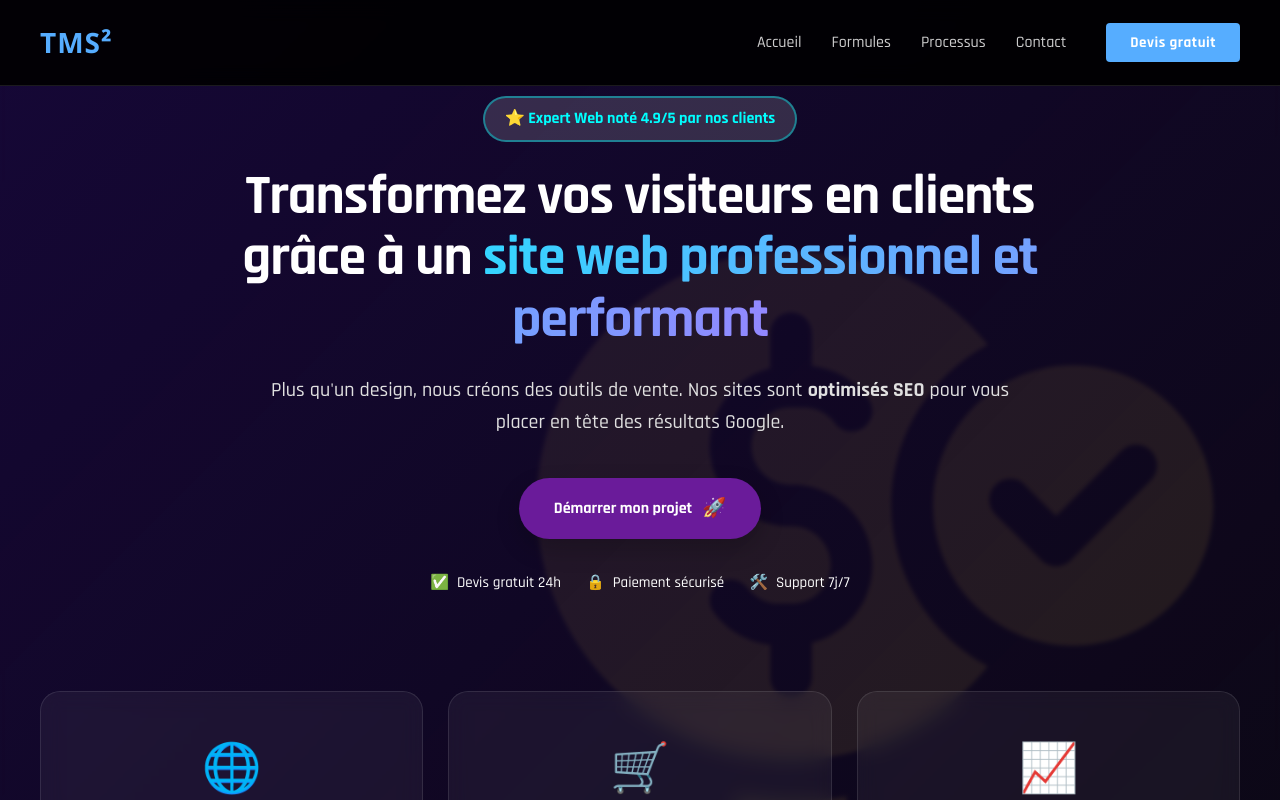
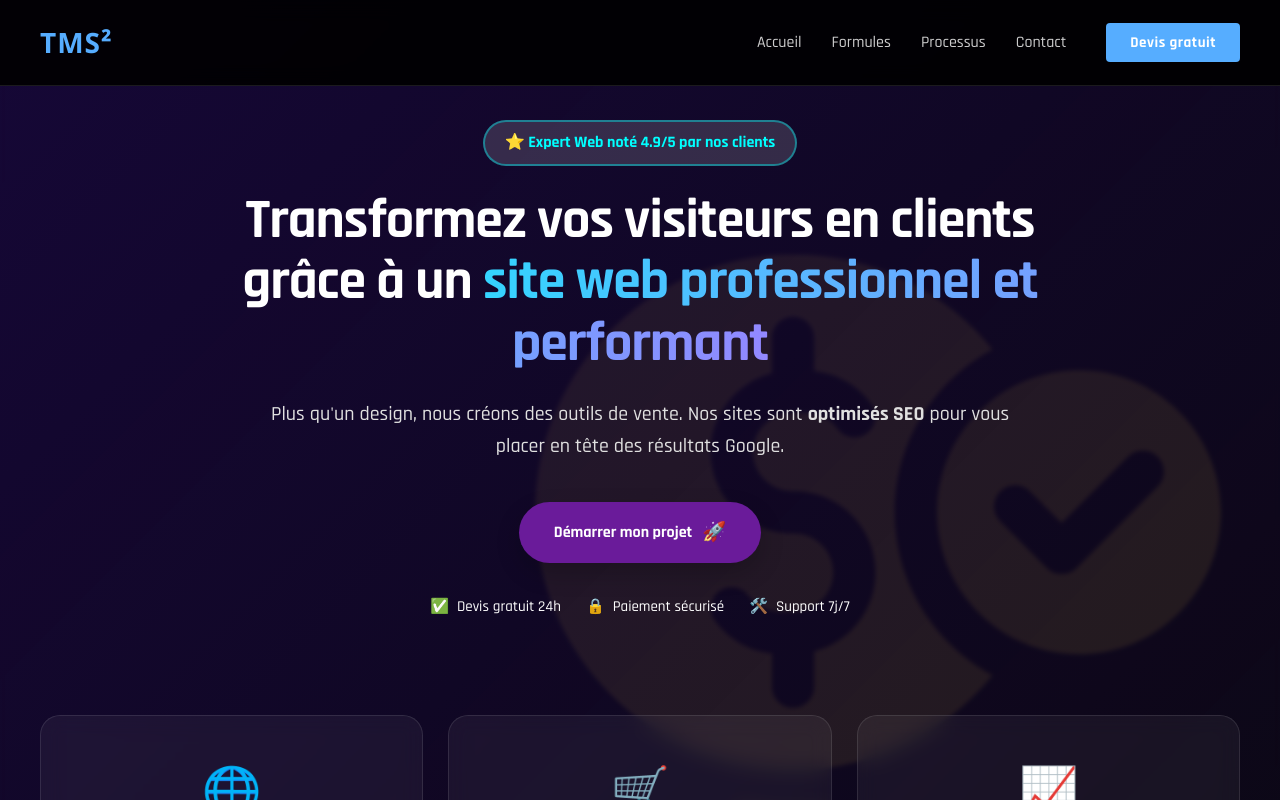
Before and after one commit to Stevesorel/frontend_tms, a Vue app: page / in a window 1280 px wide. Shown: the top 800 px of the page. Built offline with nearby package versions, Linux system fonts and the light colour scheme; no server answers.

Commit message:
Noel OUT

```diff
--- a/src/component/views/home.vue
+++ b/src/component/views/home.vue
@@ -555,6 +555,7 @@ watch(currentIndex, (newIndex, oldIndex) => {
   border-radius: 3.125rem; /* 50px */
   font-size: clamp(0.875rem, 2vw, 1rem);
   margin-bottom: 1.5rem;
+  margin-top: 1.5rem;
   color: var(--color-accent);
   font-weight: 600;
   backdrop-filter: blur(10px);
```
